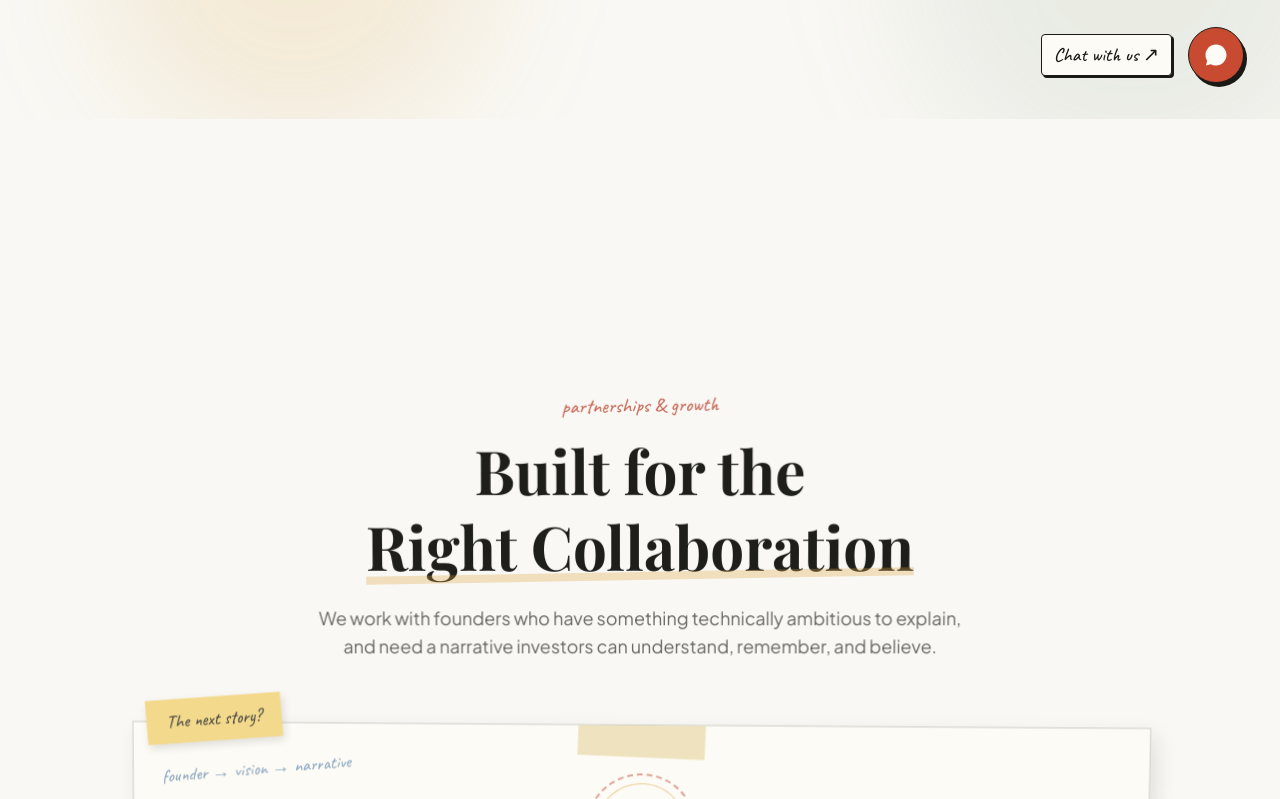
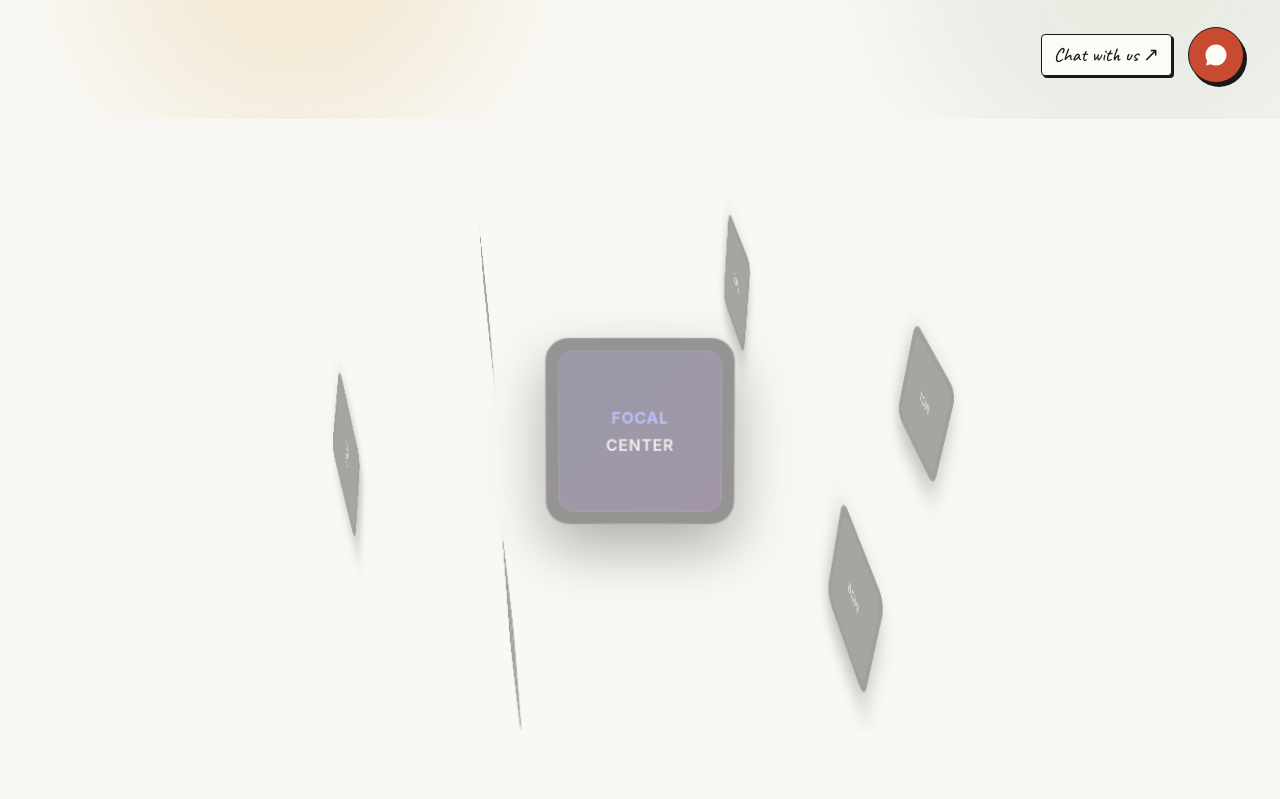
Before and after one commit to krish486/CoreAIx-Labs-LLP, a React (Vite) app in the folder Client/: page / in a window 1280 px wide. Shown: the part 681-1480 px from the top of the page. Built offline with nearby package versions, Linux system fonts and the light colour scheme; no server answers; a web font is replaced by a local one.

Commit message:
rottating animation added

```diff
--- a/Client/src/App.jsx
+++ b/Client/src/App.jsx
@@ -7,6 +7,7 @@ import Difference from './Features/Dashboard/UI/Components/HomeScreen/Difference
 import ContactForm from './Features/Dashboard/UI/Components/HomeScreen/ContactForm'
 import FloatingContact from './Features/Dashboard/UI/Components/HomeScreen/FloatingContact'
 import BackgroundDecor from './Features/Dashboard/UI/Components/BackgroundDecor'
+import OrbitGallery from './Features/Dashboard/UI/Components/HomeScreen/OrbitGallery'
 
 const CinematicReveal = ({ children }) => {
   const ref = useRef(null)
@@ -22,22 +23,44 @@ const CinematicReveal = ({ children }) => {
     restDelta: 0.001,
   })
 
-  const scale = useTransform(smoothProgress, [0, 0.35, 0.65, 1], [0.9, 1, 1, 0.93])
-  const opacity = useTransform(smoothProgress, [0, 0.3, 0.7, 1], [0, 1, 1, 0])
-  const y = useTransform(smoothProgress, [0, 0.35, 1], [80, 0, -40])
-  const rotateX = useTransform(smoothProgress, [0, 0.35, 1], [5, 0, -3])
+  const scale = useTransform(
+    smoothProgress,
+    [0, 0.35, 0.65, 1],
+    [0.9, 1, 1, 0.93]
+  )
+
+  const opacity = useTransform(
+    smoothProgress,
+    [0, 0.3, 0.7, 1],
+    [0, 1, 1, 0]
+  )
+
+  const y = useTransform(
+    smoothProgress,
+    [0, 0.35, 1],
+    [80, 0, -40]
+  )
+
+  const rotateX = useTransform(
+    smoothProgress,
+    [0, 0.35, 1],
+    [5, 0, -3]
+  )
 
   return (
-    <section ref={ref} className='relative min-h-screen w-full flex items-center justify-center py-12 perspective-[1000px]'>
+    <section
+      ref={ref}
+      className="relative min-h-screen w-full flex items-center justify-center py-12 perspective-[1000px]"
+    >
       <motion.div
         style={{
           scale,
           opacity,
           y,
           rotateX,
-          transformStyle: 'preserve-3d'
+          transformStyle: 'preserve-3d',
         }}
-        className='w-full h-full will-change-transform'
+        className="w-full h-full will-change-transform"
       >
         {children}
       </motion.div>
@@ -48,14 +71,12 @@ const CinematicReveal = ({ children }) => {
 const App = () => {
   return (
     <div
-      className='relative min-h-screen bg-transparent text-(--ink) transition-colors duration-300 overflow-x-hidden selection:bg-indigo-500 selection:text-white'
-      // Yeh inline style scrollbar ko hide kar degi (Chrome, Safari, Edge, Firefox sabke liye)
+      className="relative min-h-screen bg-transparent text-(--ink) transition-colors duration-300 overflow-x-hidden selection:bg-indigo-500 selection:text-white"
       style={{
-        msOverflowStyle: 'none',  // IE and Edge
-        scrollbarWidth: 'none',   // Firefox
+        msOverflowStyle: 'none',
+        scrollbarWidth: 'none',
       }}
     >
-      {/* Global CSS style tag to hide WebKit scrollbar */}
       <style>{`
         ::-webkit-scrollbar {
           display: none;
@@ -66,9 +87,16 @@ const App = () => {
 
       <Navbar />
 
-      <main className='relative flex flex-col gap-16 px-4 md:px-12'>
+      <main className="relative flex flex-col gap-16 px-4 md:px-12">
+
+        {/* OrbitGallery placed directly over/on top of LandingPage */}
         <CinematicReveal>
-          <LandingPage />
+          <div className="relative w-full h-full flex flex-col justify-center">
+            <LandingPage />
+            <div className="mt-8">
+              <OrbitGallery />
+            </div>
+          </div>
         </CinematicReveal>
 
         <CinematicReveal>
@@ -82,6 +110,7 @@ const App = () => {
         <CinematicReveal>
           <ContactForm />
         </CinematicReveal>
+
       </main>
 
       <FloatingContact />
--- /dev/null
+++ b/Client/src/Features/Dashboard/UI/Components/HomeScreen/OrbitGallery.jsx
@@ -0,0 +1,201 @@
+import { useEffect, useState } from 'react'
+import { motion, useMotionValue, useSpring, useTransform } from 'framer-motion'
+
+const DEFAULT_IMAGES = [
+    { id: 1, label: 'PIC1' },
+    { id: 2, label: 'PIC2' },
+    { id: 3, label: 'PIC3' },
+    { id: 4, label: 'PIC4' },
+    { id: 5, label: 'PIC5' },
+    { id: 6, label: 'PIC6' },
+]
+
+export default function OrbitGallery({
+    centerImage = 'CENTER',
+    images = DEFAULT_IMAGES,
+}) {
+    const [prefersReducedMotion, setPrefersReducedMotion] = useState(false)
+
+    // Check for reduced motion preference
+    useEffect(() => {
+        const mediaQuery = window.matchMedia('(prefers-reduced-motion: reduce)')
+        setPrefersReducedMotion(mediaQuery.matches)
+
+        const handler = (e) => setPrefersReducedMotion(e.matches)
+        mediaQuery.addEventListener('change', handler)
+        return () => mediaQuery.removeEventListener('change', handler)
+    }, [])
+
+    // Mouse position tracking for subtle 3D parallax tilt
+    const mouseX = useMotionValue(0)
+    const mouseY = useMotionValue(0)
+
+    const smoothX = useSpring(mouseX, { stiffness: 50, damping: 30 })
+    const smoothY = useSpring(mouseY, { stiffness: 50, damping: 30 })
+
+    const rotateX = useTransform(smoothY, [-0.5, 0.5], ['8deg', '-8deg'])
+    const rotateY = useTransform(smoothX, [-0.5, 0.5], ['-8deg', '8deg'])
+
+    const handleMouseMove = (e) => {
+        const rect = e.currentTarget.getBoundingClientRect()
+        const width = rect.width
+        const height = rect.height
+        const x = (e.clientX - rect.left) / width - 0.5
+        const y = (e.clientY - rect.top) / height - 0.5
+        mouseX.set(x)
+        mouseY.set(y)
+    }
+
+    const handleMouseLeave = () => {
+        mouseX.set(0)
+        mouseY.set(0)
+    }
+
+    return (
+        <div
+            className="relative w-full h-137.5 md:h-162.5 flex items-center justify-center overflow-hidden select-none"
+            style={{ perspective: '1400px' }}
+            onMouseMove={handleMouseMove}
+            onMouseLeave={handleMouseLeave}
+        >
+            {/* 3D Interactive Perspective Wrapper */}
+            <motion.div
+                style={{
+                    rotateX,
+                    rotateY,
+                    transformStyle: 'preserve-3d',
+                }}
+                className="relative w-full h-full flex items-center justify-center will-change-transform"
+            >
+                {/* ==================== CENTER FOCUS ITEM ==================== */}
+                <div
+                    style={{ transform: 'translateZ(60px)' }}
+                    className="absolute z-30 flex flex-col items-center justify-center w-36 h-36 md:w-48 md:h-48 rounded-3xl bg-zinc-900/90 dark:bg-zinc-900/90 backdrop-blur-xl border border-white/20 shadow-[0_25px_60px_rgba(0,0,0,0.6)] p-3 text-white text-center will-change-transform"
+                >
+                    {typeof centerImage === 'string' && centerImage.startsWith('http') ? (
+                        <img
+                            src={centerImage}
+                            alt="Center focal item"
+                            className="w-full h-full object-cover rounded-2xl"
+                        />
+                    ) : (
+                        <div className="flex flex-col items-center justify-center w-full h-full font-semibold tracking-wider text-sm md:text-base bg-linear-to-br from-indigo-500/20 to-purple-500/20 rounded-2xl border border-white/10">
+                            <span className="text-indigo-400 font-bold mb-1">FOCAL</span>
+                            <span className="text-white/90">{centerImage}</span>
+                        </div>
+                    )}
+                </div>
+
+                {/* ==================== TILTED 3D ORBIT ==================== */}
+
+                <div
+                    className="absolute inset-0 flex items-center justify-center"
+                    style={{
+                        perspective: '10000px',
+                        transformStyle: 'preserve-3d',
+                    }}
+                >
+                    {/* Static diagonal tilt */}
+                    <div
+                        className="relative w-full h-full flex items-center justify-center"
+                        style={{
+                            transformStyle: 'preserve-3d',
+                            transform: 'rotateX(-40deg) rotateZ(0deg)',
+                        }}
+                    >
+
+                        {/* Rotating orbit */}
+                        <motion.div
+                            animate={
+                                prefersReducedMotion
+                                    ? {}
+                                    : {
+                                        rotateY: [0, 360],
+                                    }
+                            }
+                            transition={{
+                                duration: 25,
+                                repeat: Infinity,
+                                ease: 'linear',
+                            }}
+                            style={{
+                                transformStyle: 'preserve-3d',
+                            }}
+                            className="absolute inset-0 flex items-center justify-center will-change-transform"
+                        >
+                            {images.map((item, index) => {
+                                const angleDeg = index * (360 / images.length)
+                                const angleRad = (angleDeg * Math.PI) / 180
+
+                                const radiusX = 300
+                                const radiusZ = 300
+
+                                const x = Math.sin(angleRad) * radiusX
+                                const z = Math.cos(angleRad) * radiusZ
+
+                                return (
+                                    <div
+                                        key={item.id || index}
+                                        aria-label={`Gallery image ${index + 1}`}
+                                        className="
+              absolute
+              w-24 h-24
+              md:w-32 md:h-32
+              flex items-center justify-center
+              will-change-transform
+            "
+                                        style={{
+                                            transform: `
+                translate3d(
+                  ${x}px,
+                  0px,
+                  ${z}px
+                )
+              `,
+                                            transformStyle: 'preserve-3d',
+                                            marginLeft: '-48px',
+                                            marginTop: '-48px',
+                                        }}
+                                    >
+                                        <div
+                                            className="
+                w-full h-full
+                rounded-2xl
+                bg-zinc-900/80
+                backdrop-blur-md
+                border border-white/10
+                shadow-[0_15px_40px_rgba(0,0,0,0.5)]
+                p-2
+                text-white
+                flex items-center justify-center
+                text-xs md:text-sm
+                font-medium
+              "
+                                            style={{
+                                                transformStyle: 'preserve-3d',
+                                            }}
+                                        >
+                                            <div
+                                                className="
+                  w-full h-full
+                  flex items-center justify-center
+                  bg-white/5
+                  rounded-xl
+                  border border-white/5
+                  text-white/80
+                "
+                                            >
+                                                {item.label || item}
+                                            </div>
+                                        </div>
+                                    </div>
+                                )
+                            })}
+                        </motion.div>
+
+                    </div>
+                </div>
+            </motion.div>
+        </div>
+    )
+}
```
